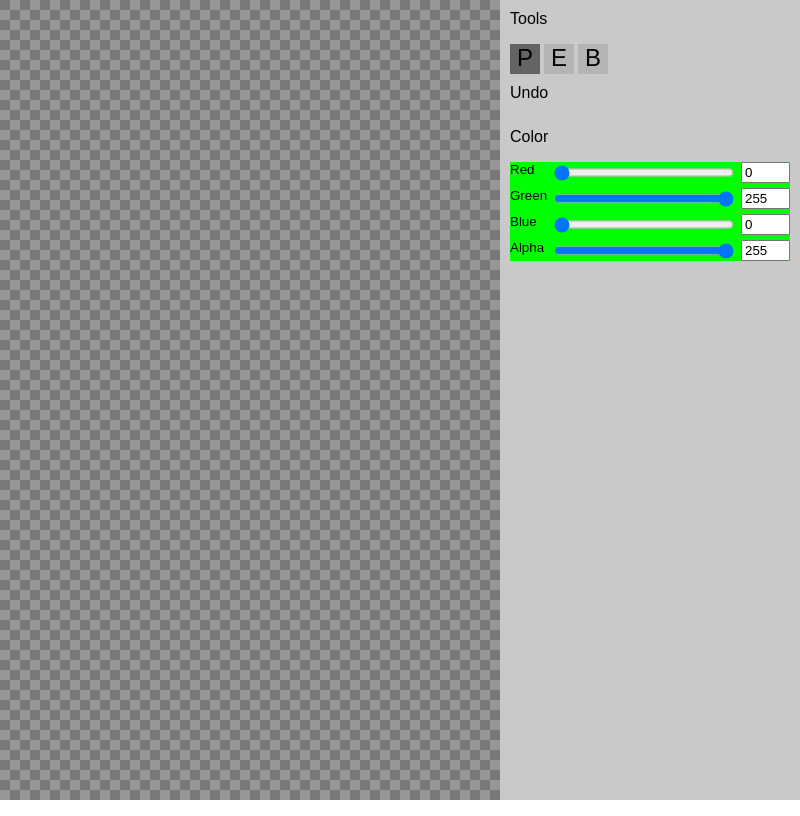
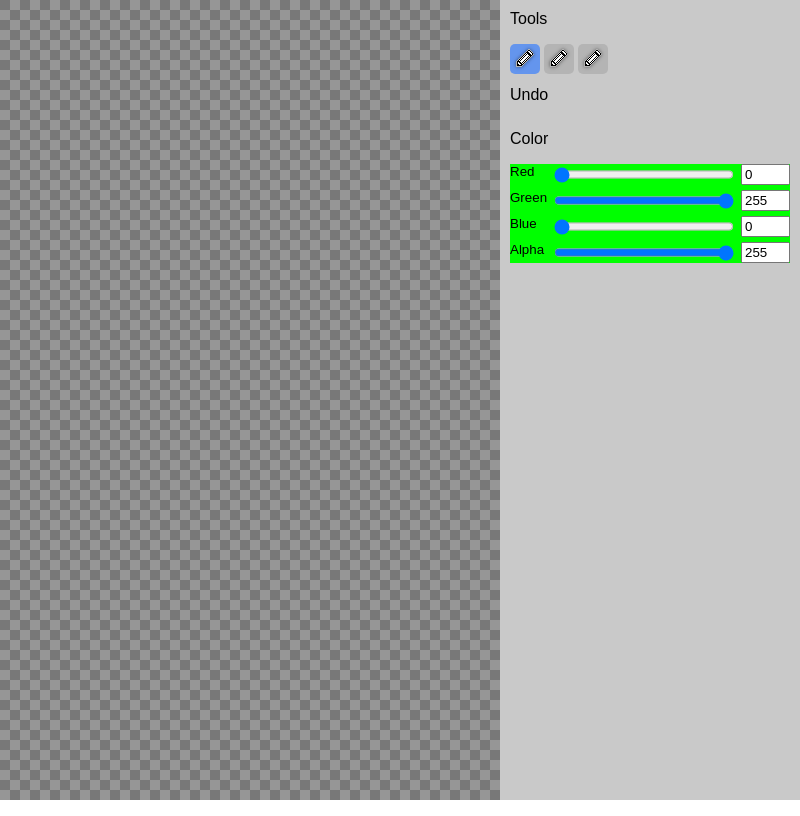
Before and after one commit to twodee/phil, an Electron app: page index.html in a window 800 px wide. Drawn offline with Linux system fonts and the light colour scheme; no server answers.

Commit message:
Add pencil icon to tools.

```diff
--- a/index.html
+++ b/index.html
@@ -14,9 +14,9 @@
       <div class="panel">
         <div class="panelHeader">Tools</div>
         <div class="panelBody">
-          <div class="tool" id="pencil">P</div>
-          <div class="tool" id="eyedropper">E</div>
-          <div class="tool" id="bucket">B</div>
+          <div class="tool" id="pencil"><img src="images/pencil.png"></div>
+          <div class="tool" id="eyedropper"><img src="images/pencil.png"></div>
+          <div class="tool" id="bucket"><img src="images/pencil.png"></div>
         </div>
       </div>
 
--- a/style.css
+++ b/style.css
@@ -110,12 +110,24 @@ body {
   font-family: sans-serif;
   text-align: center;
   background-color: rgb(180, 180, 180);
+  border-radius: 5px;
+}
+
+.tool > img {
+  user-drag: none;
+  -webkit-user-drag: none;
+  -webkit-touch-callout: none;
+  pointer-events: none;
 }
 
 .tool.active {
-  background-color: rgb(100, 100, 100);
+  background-color: #6495ED;
 }
 
 .panel {
   margin-bottom: 10px;
 }
+
+.panelBody {
+  user-select: none;
+}
```
